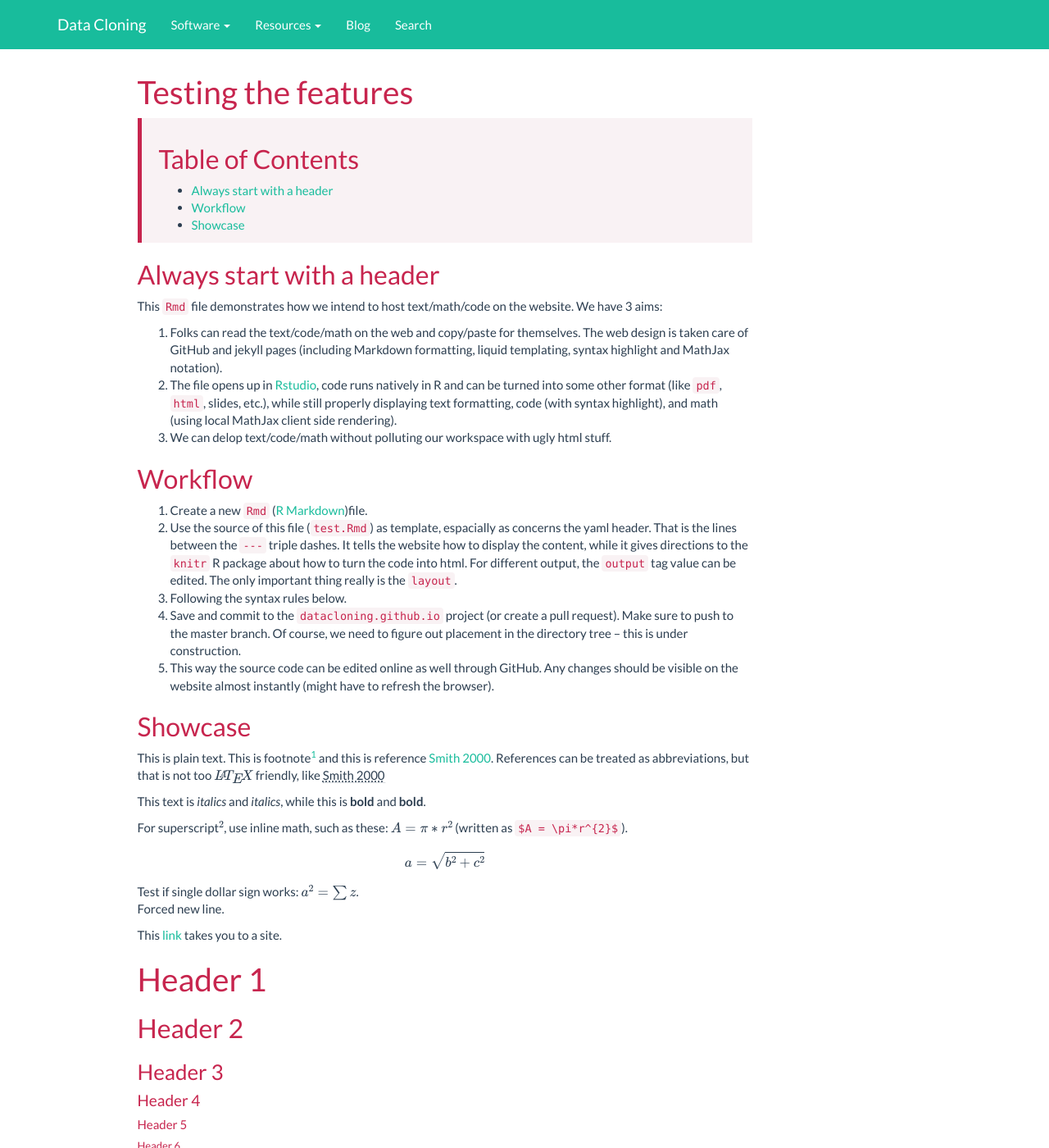
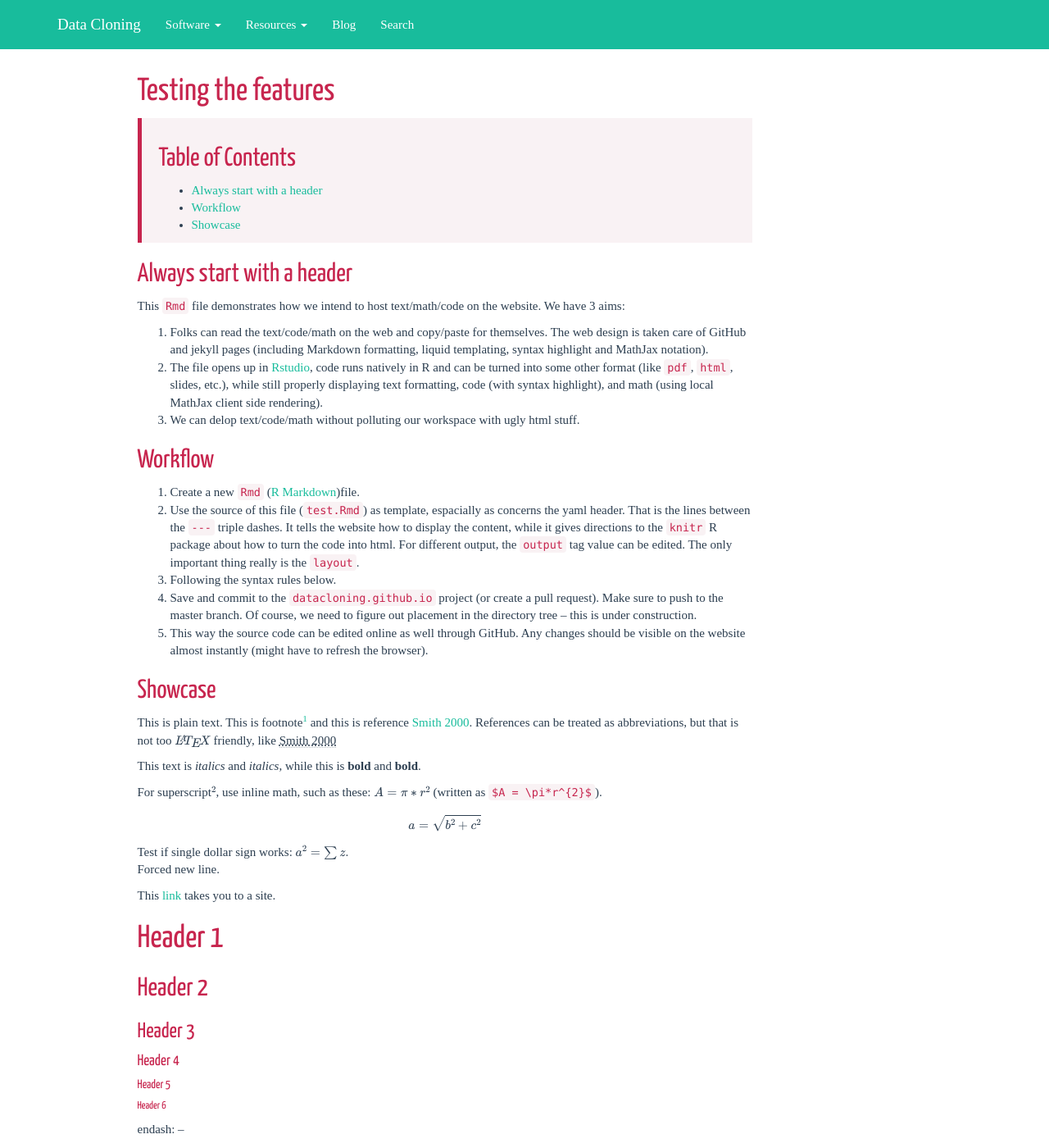
Before and after one commit to datacloning/datacloning.github.io, a Jekyll site: the page built from template.Rmd, in a window 1280 px wide and 1400 px high. Shown: the whole window at 82% size. Built offline with Jekyll 4.4.1, drawn with Linux system fonts in a browser that asks for light colours; nearby versions of some CDN libraries; some web fonts are replaced; formulas are drawn with MathJax 3.

Commit message:
alternate fonts

```diff
--- a/_includes/_head.html
+++ b/_includes/_head.html
@@ -25,6 +25,12 @@
     src="http://cdn.mathjax.org/mathjax/latest/MathJax.js?config=TeX-AMS-MML_HTMLorMML">
 </script>
 <style type="text/css">
+    /* different font family */
+    @import url(https://fonts.googleapis.com/css?family=Yanone+Kaffeesatz);
+    @import url(https://fonts.googleapis.com/css?family=Droid+Serif:400,700,400italic);
+    @import url(https://fonts.googleapis.com/css?family=Ubuntu+Mono:400,700,400italic);
+    body { font-family: 'Droid Serif'; }
+    h1, h2, h3, h4, h5, h6 { font-family: 'Yanone Kaffeesatz'; }
     /* padding for bootstrap navbar */
     body {
         padding-top: 70px;
```
